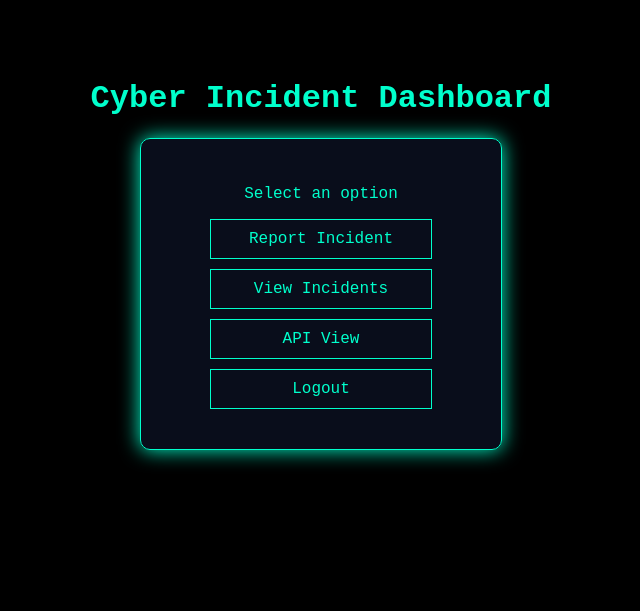
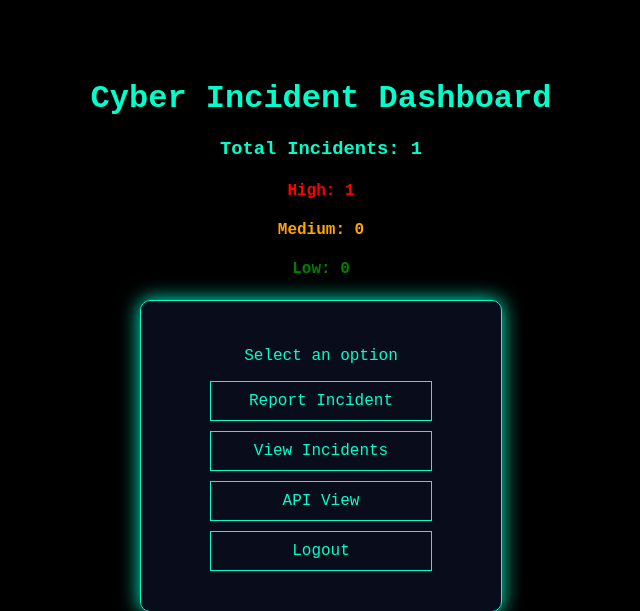
Before and after one commit to alexdbsie/Cyber_Incident_Tracking_System, a Flask app: page /dashboard in a window 1280 px wide. Shown: the top 611 px of the page, without its empty margins (319-959 px from the left). Run offline with Flask 3, Linux system fonts and the light colour scheme; a user stored in the database is signed in; data comes from the database, SQL or seed files in the repository.

Commit message:
Added dashboard statistics

```diff
--- a/app.py
+++ b/app.py
@@ -103,7 +103,38 @@ def dashboard():
     if 'user' not in session:
         return redirect('/')
 
-    return render_template("dashboard.html")
+    user = session['user']
+    conn = get_db()
+
+    total = conn.execute(
+        "SELECT COUNT(*) FROM incidents WHERE user=?",
+        (user,)
+    ).fetchone()[0]
+
+    high = conn.execute(
+        "SELECT COUNT(*) FROM incidents WHERE user=? AND severity='High'",
+        (user,)
+    ).fetchone()[0]
+
+    medium = conn.execute(
+        "SELECT COUNT(*) FROM incidents WHERE user=? AND severity='Medium'",
+        (user,)
+    ).fetchone()[0]
+
+    low = conn.execute(
+        "SELECT COUNT(*) FROM incidents WHERE user=? AND severity='Low'",
+        (user,)
+    ).fetchone()[0]
+
+    conn.close()
+
+    return render_template(
+        "dashboard.html",
+        total=total,
+        high=high,
+        medium=medium,
+        low=low
+    )
 
 @app.route('/report_page')
 def report_page():
--- a/templates/dashboard.html
+++ b/templates/dashboard.html
@@ -49,6 +49,13 @@ button:hover, a:hover {
 <div class="container">
     <h1>Cyber Incident Dashboard</h1>
 
+    <div style="margin-bottom:20px;">
+        <h3>Total Incidents: {{ total }}</h3>
+        <h4 style="color:red;">High: {{ high }}</h4>
+        <h4 style="color:orange;">Medium: {{ medium }}</h4>
+        <h4 style="color:green;">Low: {{ low }}</h4>
+    </div>
+
     <div class="card">
         <p>Select an option</p>
 
```
